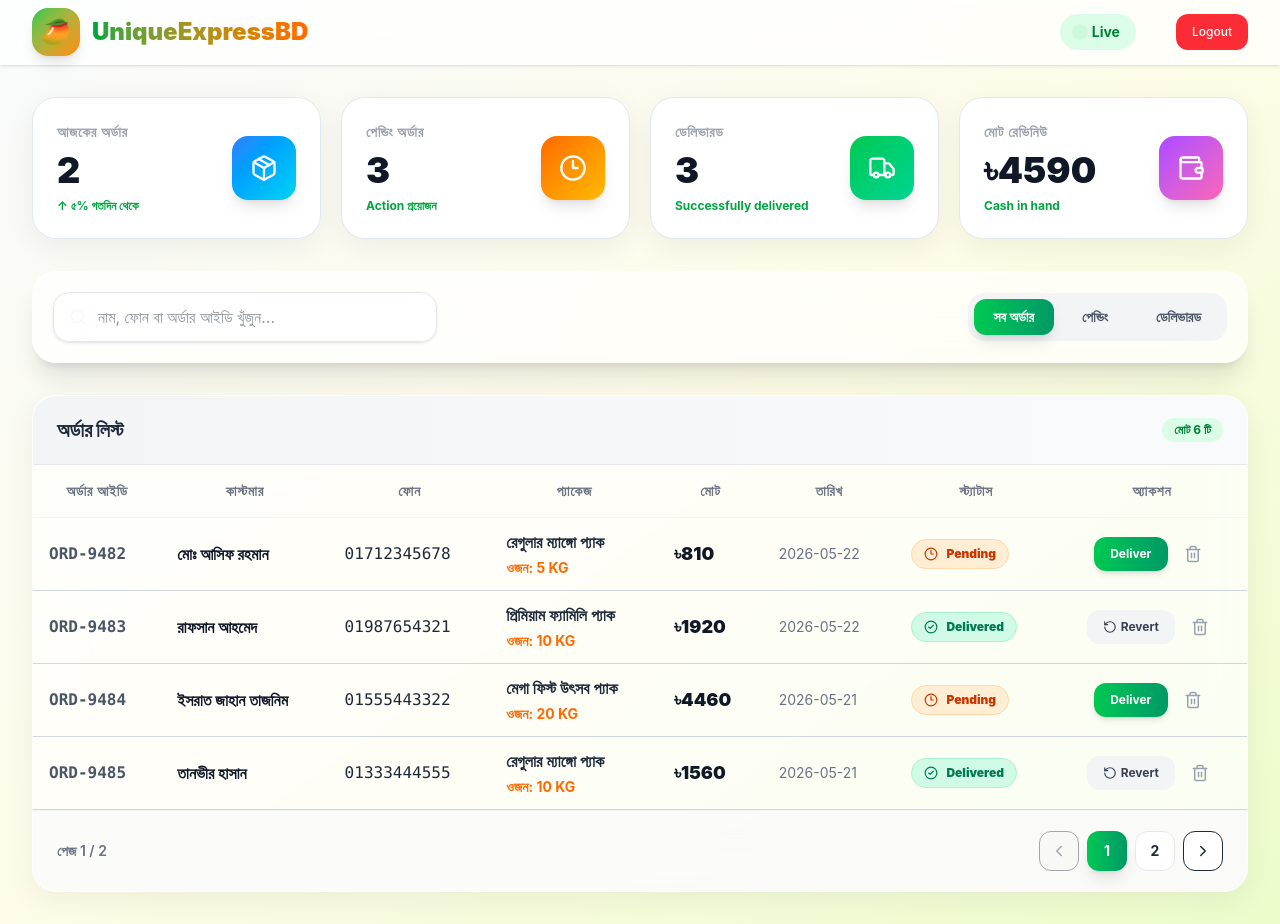
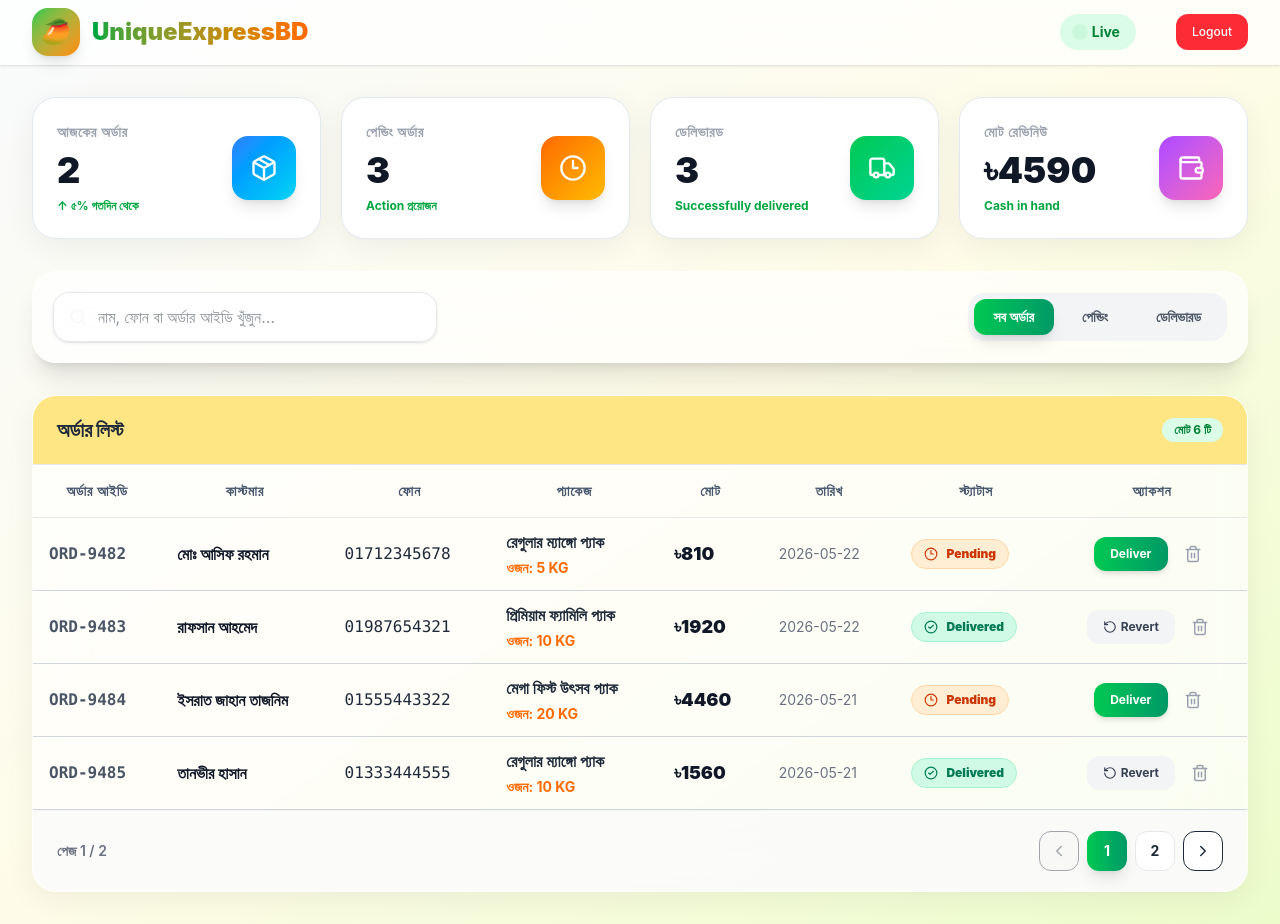
Before and after one commit to mostakinahmed/uxbd-admin, a React (Vite) app: page /dashboard in a window 1280 px wide. Built offline with nearby package versions, Linux system fonts and the light colour scheme; sample sign-in values are in the browser's storage.

Commit message:
first commit

```diff
--- a/src/pages/Dashboard.jsx
+++ b/src/pages/Dashboard.jsx
@@ -230,7 +230,7 @@ const AdminDashboard = () => {
                 <section className="bg-white/70 backdrop-blur-xl rounded-3xl border border-white/30 shadow-[0_8px_30px_rgb(0,0,0,0.06)] overflow-hidden">
 
                     {/* Header */}
-                    <div className="px-6 py-5 bg-gradient-to-r from-gray-100 to-gray-50 border-b border-gray-200 flex justify-between items-center">
+                    <div className="px-6 py-5 bg-amber-200 border-b border-gray-200 flex justify-between items-center">
 
                         <h3 className="md:text-xl text-lg font-black text-gray-800">
                             অর্ডার লিস্ট
@@ -247,9 +247,9 @@ const AdminDashboard = () => {
 
                         <table className="w-full whitespace-nowrap">
 
-                            <thead>
+                            <thead >
 
-                                <tr className="text-center text-sm uppercase tracking-wider text-gray-500 border-b border-gray-100">
+                                <tr className="text-center text-sm uppercase tracking-wider text-slate-600 border-b border-gray-200">
 
                                     <th className="px-6 py-4">অর্ডার আইডি</th>
                                     <th className="px-6 py-4">কাস্টমার</th>
```
